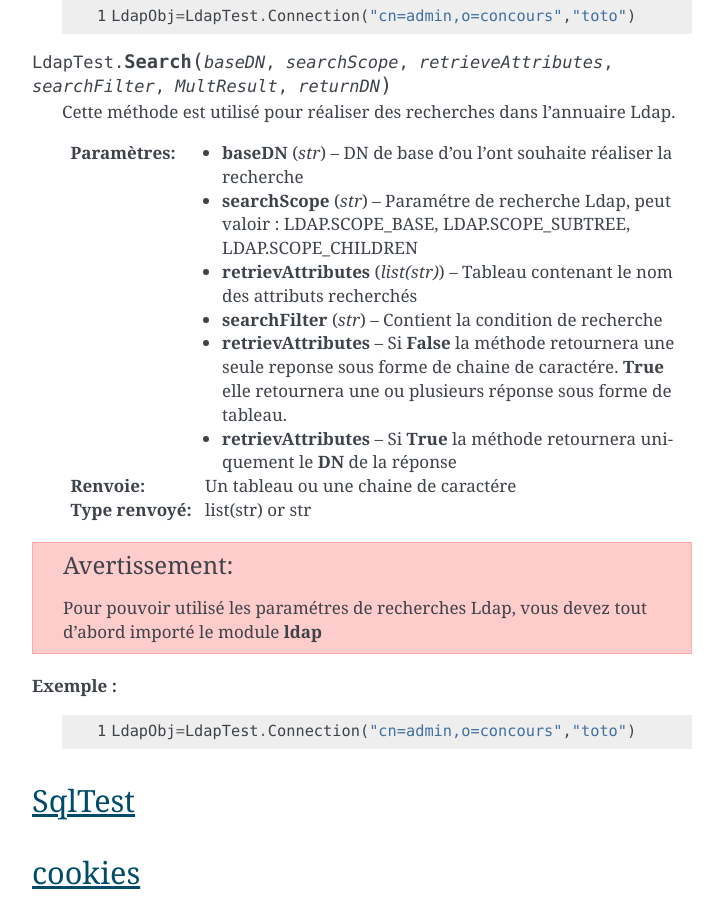
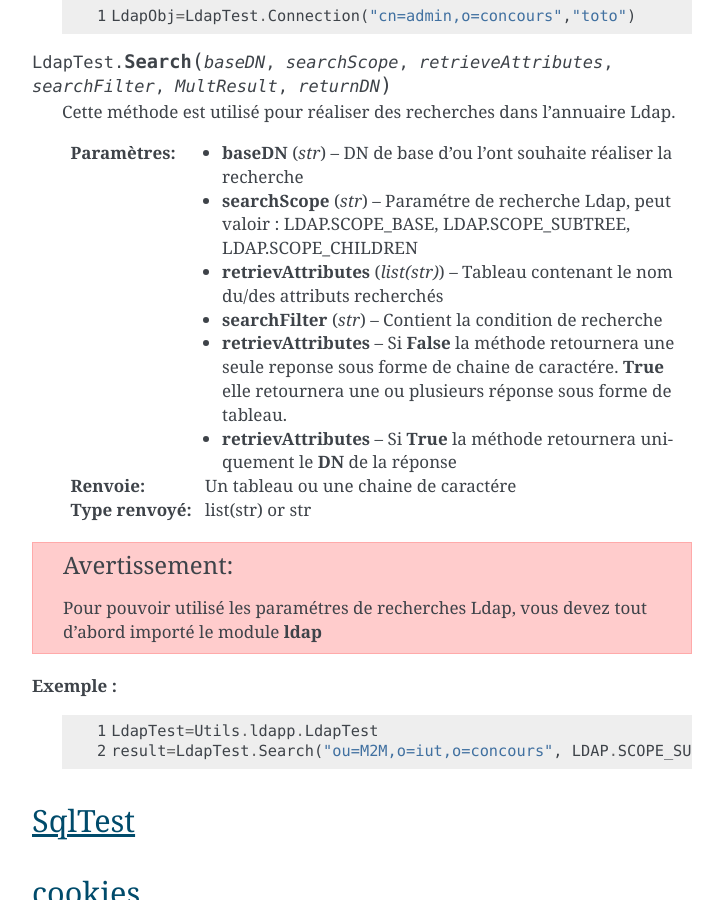
Before and after one commit to soldatroket/ProjetHacking, a Sphinx documentation site: the page built from Documentation/classe.rst, in a window 1280 px wide and 900 px high, scrolled down 877 px. Shown: the whole window, without its empty margins (388-1111 px from the left). Built offline with Sphinx 7.4.7, drawn with Linux system fonts in a browser that asks for light colours.

Commit message:
Update classe.rst

```diff
--- a/Documentation/classe.rst
+++ b/Documentation/classe.rst
@@ -49,7 +49,7 @@ LdapTest
 
    :param str baseDN: DN de base d'ou l'ont souhaite réaliser la recherche
    :param str searchScope: Paramétre de recherche Ldap, peut valoir : LDAP.SCOPE_BASE, LDAP.SCOPE_SUBTREE, LDAP.SCOPE_CHILDREN
-   :param list(str) retrievAttributes: Tableau contenant le nom des attributs recherchés
+   :param list(str) retrievAttributes: Tableau contenant le nom du/des attributs recherchés
    :param str searchFilter: Contient la condition de recherche
    :param bool retrievAttributes: Si **False** la méthode retournera une seule reponse sous forme de chaine de caractére. **True** elle retournera une ou plusieurs réponse sous forme de tableau.
    :param list(str) retrievAttributes: Si **True** la méthode retournera uniquement le **DN** de la réponse
@@ -63,7 +63,8 @@ LdapTest
    .. code-block:: python
       :linenos:
 
-      LdapObj=LdapTest.Connection("cn=admin,o=concours","toto")
+      LdapTest=Utils.ldapp.LdapTest
+      result=LdapTest.Search("ou=M2M,o=iut,o=concours", LDAP.SCOPE_SUBTREE, ["cn"], "objectclass=inetorgperson", True, False)
 
 
 SqlTest
```
